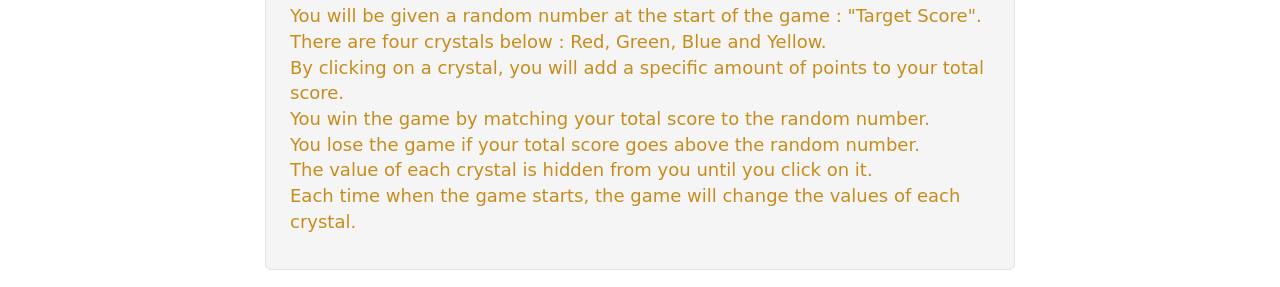
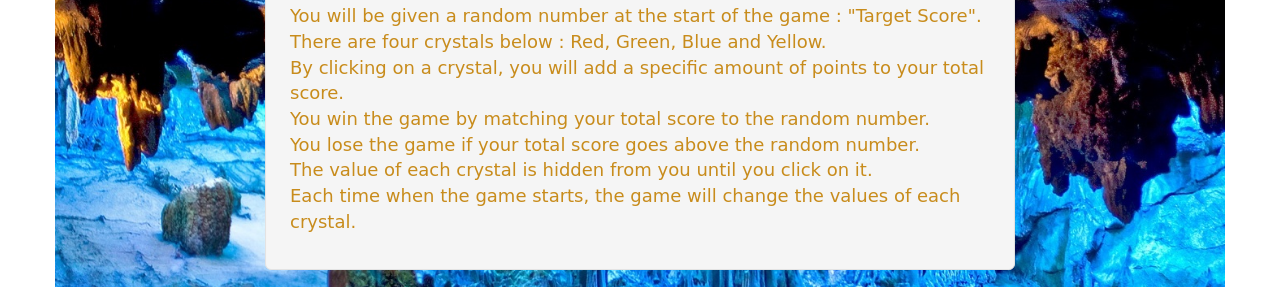
Before and after one commit to muri03/week-4-game, a plain HTML site: page index.html in a window 1280 px wide. Shown: the part 242-529 px from the top of the page. Drawn offline with nearby package versions, Linux system fonts and the light colour scheme.

Commit message:
background image issue fix

```diff
--- a/assets/css/style.css
+++ b/assets/css/style.css
@@ -9,7 +9,7 @@ body, html {
 }
 
 .container {
-    background-image: url("file://assets/images/cave3.jpg");
+    background-image: url("https://github.com/muri03/week-4-game/blob/master/assets/images/cave3.jpg");
     height: 100%;
     background-position: center;
     background-repeat: no-repeat;
```
